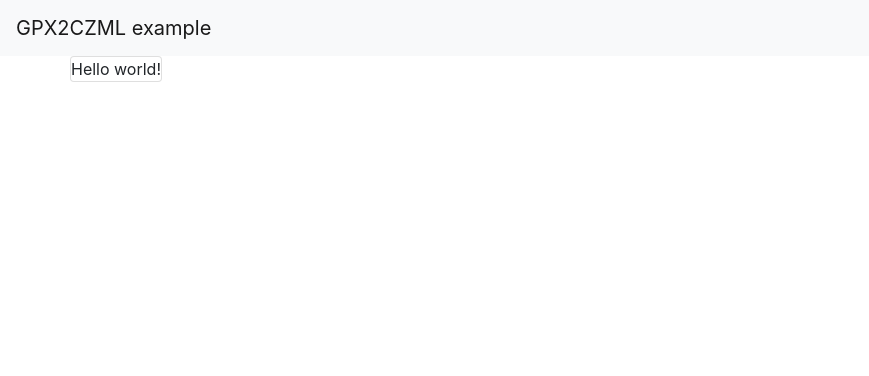
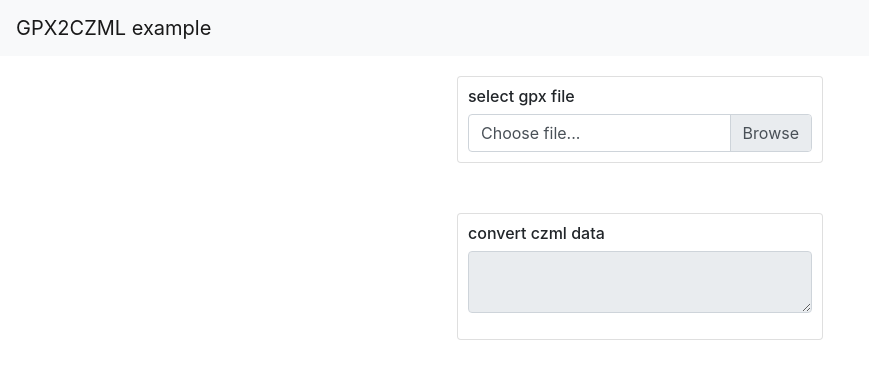
Before and after one commit to trustyoo86/gpx2czml, a website: page example/index.html in a window 1280 px wide. Shown: the whole page, without its empty margins (0-869 px from the left). Drawn offline with nearby package versions, Linux system fonts and the light colour scheme.

Commit message:
feat(GPX-2): [Added] example html
1. example file input, textarea added

```diff
--- a/example/index.html
+++ b/example/index.html
@@ -13,10 +13,21 @@
       <a class="navbar-brand" href="#">GPX2CZML example</a>
     </nav>
     <div class="container">
-      <div class="row">
+      <div class="row" style="display:flex; align-items:center; justify-content:center; padding-top: 20px;">
         <div class="col-xs-12">
-          <div class="card" style="width:100%;">
-            Hello world!
+          <div class="card" style="width:100%; padding:10px;">
+            <h6>select gpx file</h6>
+            <div class="custom-file">
+              <input type="file" class="custom-file-input" id="validatedCustomFile" required>
+              <label class="custom-file-label" for="validatedCustomFile">Choose file...</label>
+              <div class="invalid-feedback">Example invalid custom file feedback</div>
+            </div>
+          </div>
+          <div class="card" style="padding:10px;margin-top: 50px;">
+            <h6>convert czml data</h6>
+            <div class="form-group">
+              <textarea class="form-control" readonly></textarea>
+            </div>
           </div>
         </div>
       </div>
```
